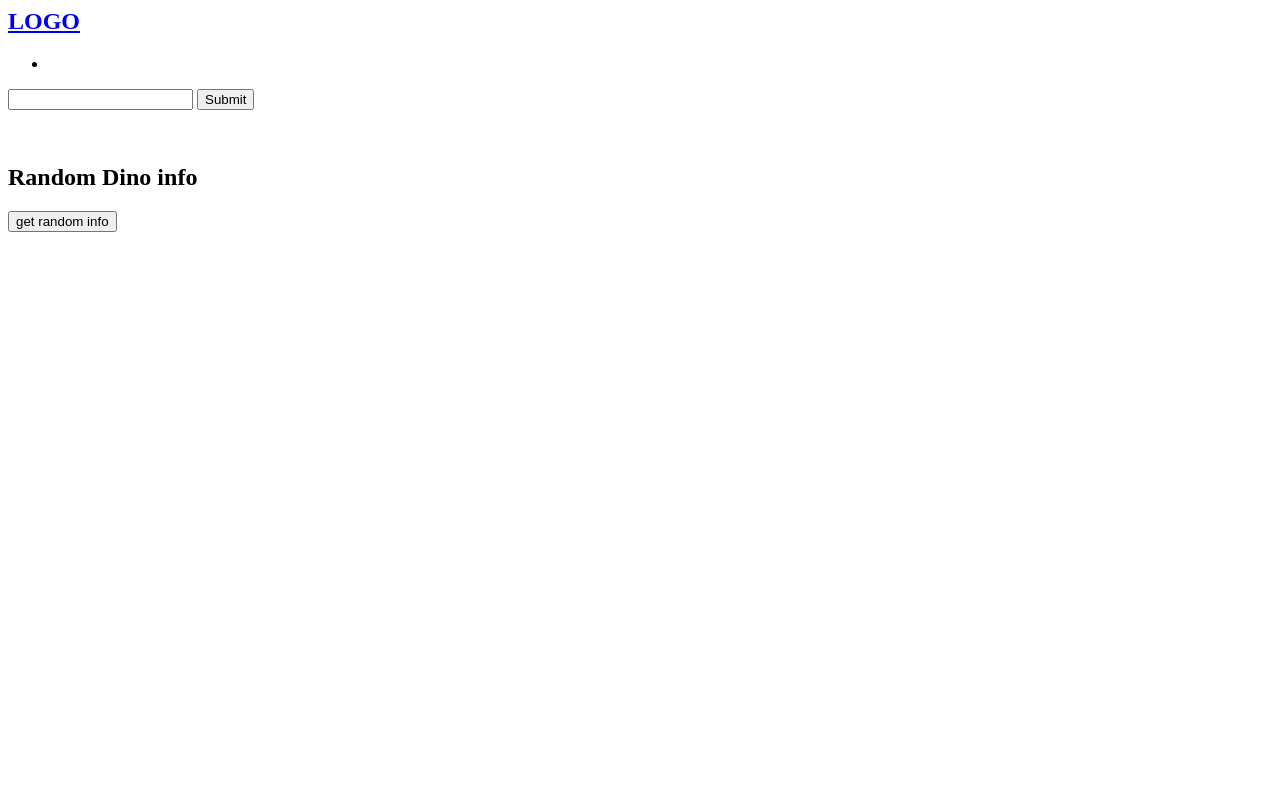
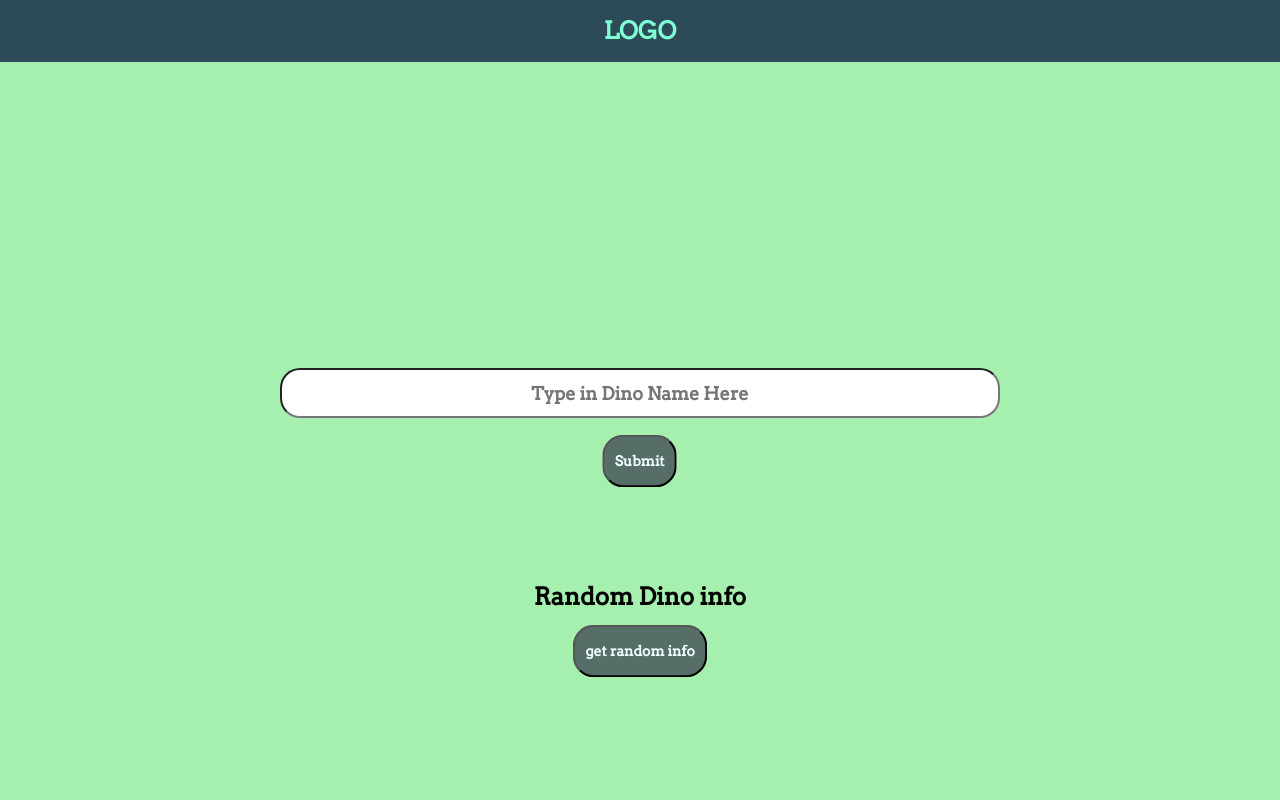
Before and after one commit to Aaromalchekavar/dino-info, a Django app: page / in a window 1280 px wide. Run offline with Django 3.2, Linux system fonts and the light colour scheme; some libraries are stand-ins or nearby versions.

Commit message:
styles added

```diff
--- a/app/static/style.css
+++ b/app/static/style.css
@@ -0,0 +1,123 @@
+@import url('https://fonts.googleapis.com/css2?family=Arvo&family=Pacifico&display=swap');
+
+*{
+    text-decoration: none;
+    margin: 0 auto;
+    font-family: 'Arvo', serif;
+list-style-type: none;}
+.nav{
+    background: #2D4A58;
+    text-align: center;
+    padding: 1em 0;
+}
+
+.nav div{
+    background: inherit;
+}
+.nav h2 a{
+
+    color: aquamarine;
+    background: inherit;
+}
+
+.main, .random{
+    background: #A6F0AF;
+    padding-top: 3em;
+}
+.main{
+    padding-top: 17em;
+}
+.random{
+    height: fit-content;
+    text-align: center;
+}
+body{
+    background: #A6F0AF;
+    height: 100%;
+}
+.form-content{
+    text-align: center;
+    background: inherit;
+}
+.form{
+    background: inherit;
+    display: block;
+    padding: 1em;
+}
+input{
+    display: block;
+    margin: 1em auto;
+    height: 50px;
+    box-sizing: border-box;
+    border-radius: 20px;
+}
+input[type="text"]{
+    width: 40em;
+    outline: 1px solid transparent;
+    font-size: large;
+    font-weight: bold;
+    padding: 0 10px;
+    text-align: center;
+}
+input[type="text"]:focus{
+    border: 2px solid #2D4A58;
+}
+input[type="submit"]{
+    background:  #576d68;
+    padding: 10px;
+    color: azure;
+    font-weight: bold;
+    -moz-transform: scale(1.05);
+    -webkit-transform: scale(1.05);
+    -o-transform: scale(1.05);
+    -ms-transform: scale(1.05);
+    -webkit-transform: scale(1.05);
+    transform: scale(1.05);
+
+    -webkit-transition: transform 1.05s ease-in-out;
+    -moz-transition:transform 1.05s ease-in-out;
+    -ms-transition:transform 1.05s ease-in-out;
+}
+input[type="submit"]:hover{
+    background: #2D4A58;
+}
+
+
+img{
+    border: 1px solid black;
+    border-radius: 10px;
+    margin: 10px;
+}
+
+.random{
+    color: black;
+    width: 60%;
+}
+
+.random-results   > p{
+    text-align: start;
+    padding:0 20%;
+    font-weight: bold;
+    line-height: 2em;
+}
+
+@media (max-width:755px) {
+    input[type="text"]{
+        width: 35em;
+
+    }
+    .random{
+        width: 100%;
+    }
+    .random-results   > p{
+        padding:0 2%;
+    }
+}
+
+@media (max-width:620px) {
+    input[type="text"]{
+        width: 20em;
+
+    }
+
+}
--- a/app/templates/app/index.html
+++ b/app/templates/app/index.html
@@ -2,7 +2,7 @@
 <html lang="en">
 <head>
     <meta charset="UTF-8">
-    <title>Index</title>
+    <title>index</title>
     <link rel="stylesheet" href="{% static 'style.css' %}">
     <script src=
                     "https://ajax.googleapis.com/ajax/libs/jquery/1.7.1/jquery.js">
@@ -15,9 +15,10 @@
     <link href=
                   "http://ajax.googleapis.com/ajax/libs/jqueryui/1.8.16/themes/ui-lightness/jquery-ui.css"
           rel="stylesheet" type="text/css"/>
+          <link rel="stylesheet" href="https://cdnjs.cloudflare.com/ajax/libs/font-awesome/5.15.4/css/all.min.css" integrity="sha512-1ycn6IcaQQ40/MKBW2W4Rhis/DbILU74C1vSrLJxCq57o941Ym01SwNsOMqvEBFlcgUa6xLiPY/NS5R+E6ztJQ==" crossorigin="anonymous" referrerpolicy="no-referrer" />
 </head>
 <body>
-<nav>
+<nav class = "nav">
     <div class="logo">
         <h2><a href="/">LOGO</a></h2>
     </div>
@@ -27,8 +28,8 @@
 </nav>
 <div class="main">
     <div class="form-content">
-        <form action="" method="GET">
-            <input type="text" id="names" name="name">
+        <form class="form"action="" method="GET">
+            <input placeholder="Type in Dino Name Here" type="text" id="names" name="name">
             <input type="submit">
         </form>
 
@@ -61,6 +62,7 @@
         {% endif %}
     </div>
 </div>
+
 <script>
      $( function() {
     var availableTags = [
```
Also changed, not shown: requirements.txt (line endings or trailing spaces), 1 other file.
